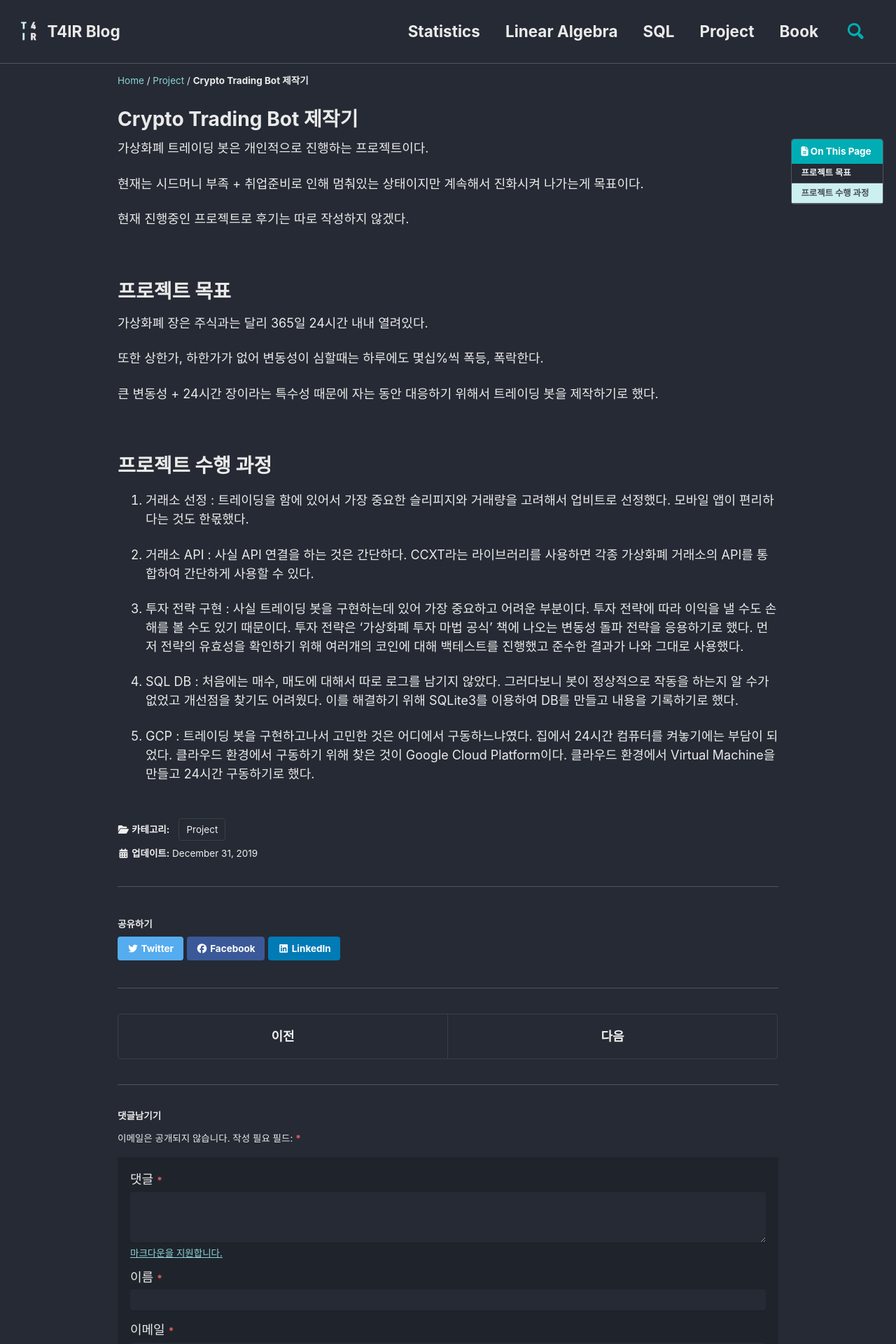
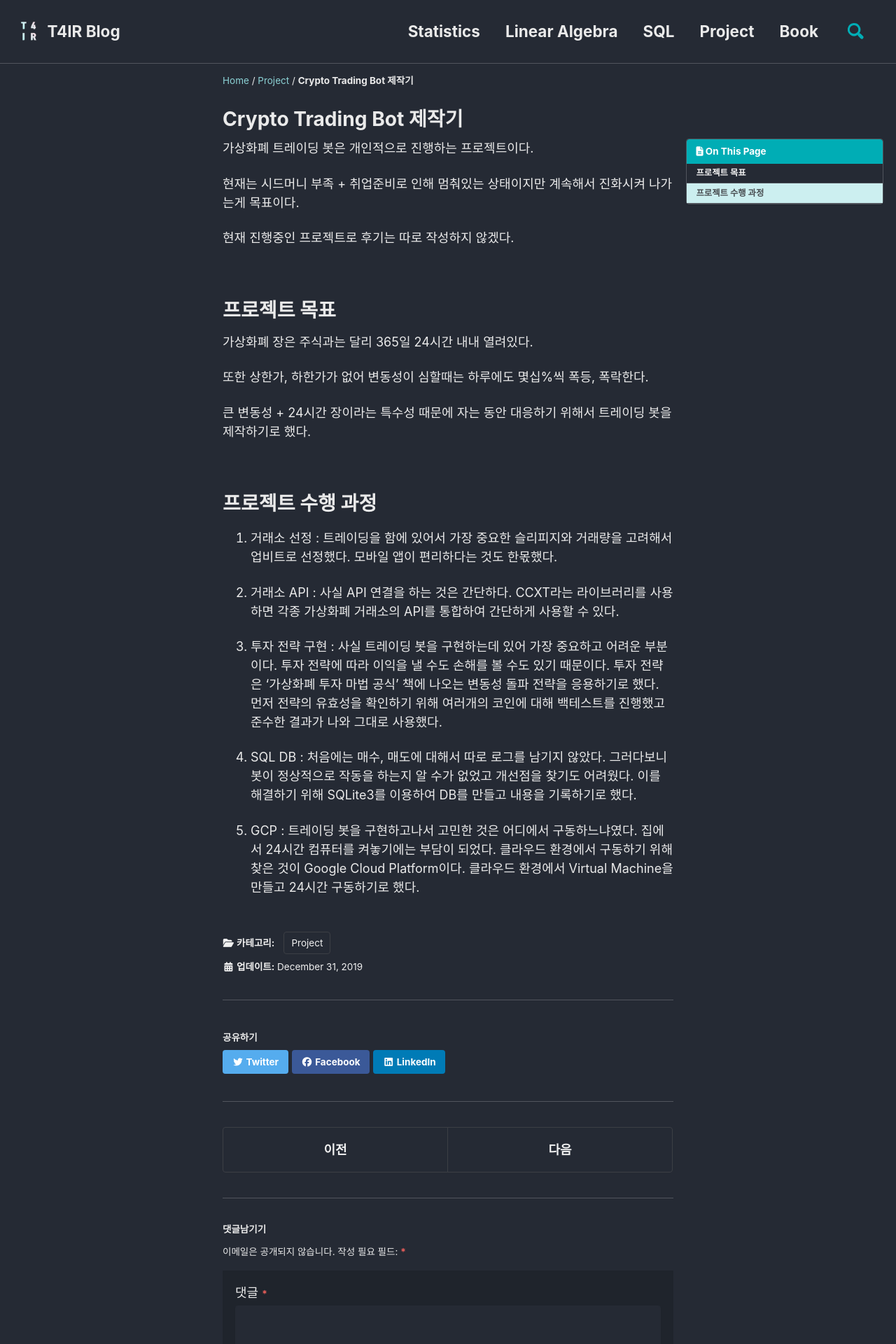
Before and after one commit to pymass/pymass.github.io, a Jekyll site: the page built from _posts/2019-12-31-crypto-projcet.md, in a window 1280 px wide. Shown: the top 1920 px of the page at 70% size. Built offline with Jekyll 4.4.1, drawn with Linux system fonts in a browser that asks for light colours; cached includes are drawn as plain includes; nearby versions of some CDN libraries.

Commit message:
200123 update

```diff
--- a/_sass/minimal-mistakes/_variables.scss
+++ b/_sass/minimal-mistakes/_variables.scss
@@ -142,12 +142,9 @@ $max-width: $x-large !default;
    Grid
    ========================================================================== */
 
-// $right-sidebar-width-narrow: 200px !default;
-// $right-sidebar-width: 300px !default;
-// $right-sidebar-width-wide: 400px !default;
-$right-sidebar-width-narrow: 100px !default;
-$right-sidebar-width: 150px !default;
-$right-sidebar-width-wide: 200px !default;
+$right-sidebar-width-narrow: 200px !default;
+$right-sidebar-width: 300px !default;
+$right-sidebar-width-wide: 400px !default;
 
 /*
    Other
```
